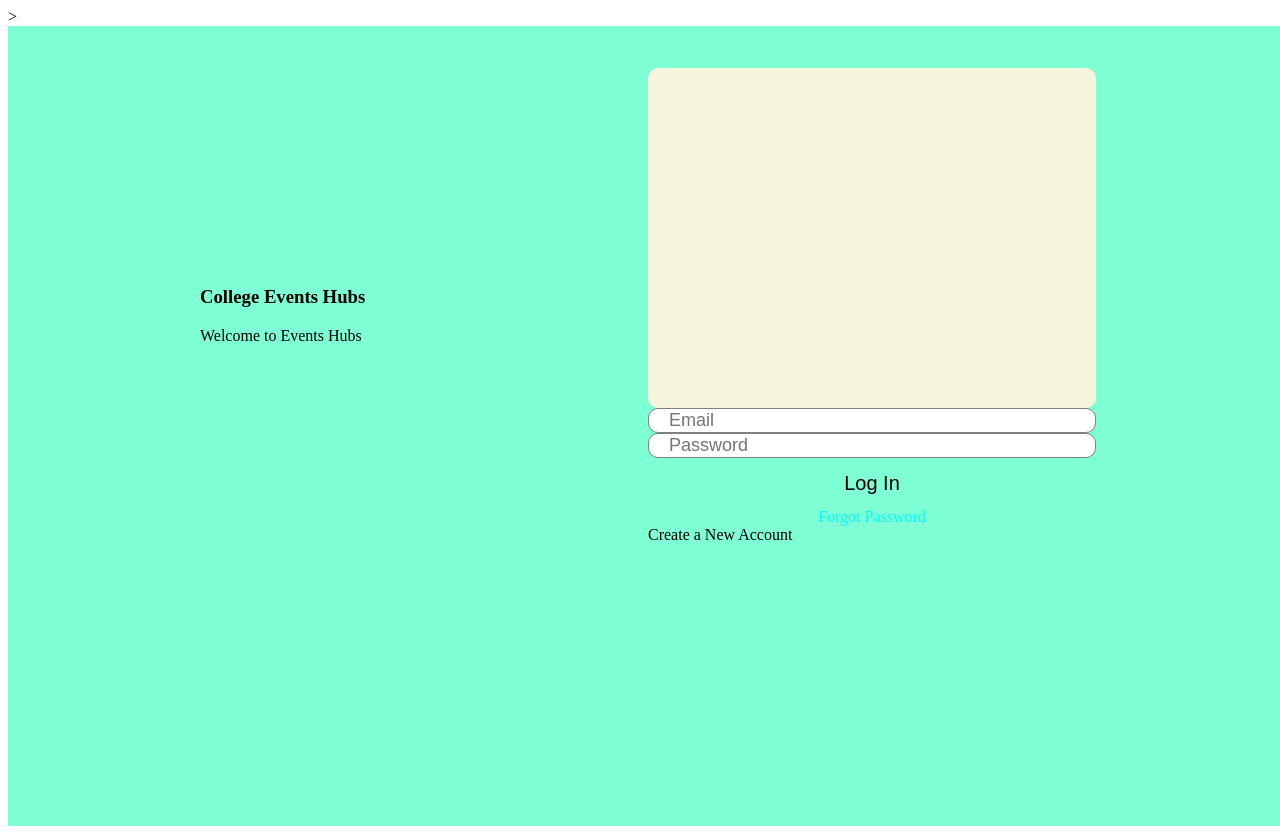
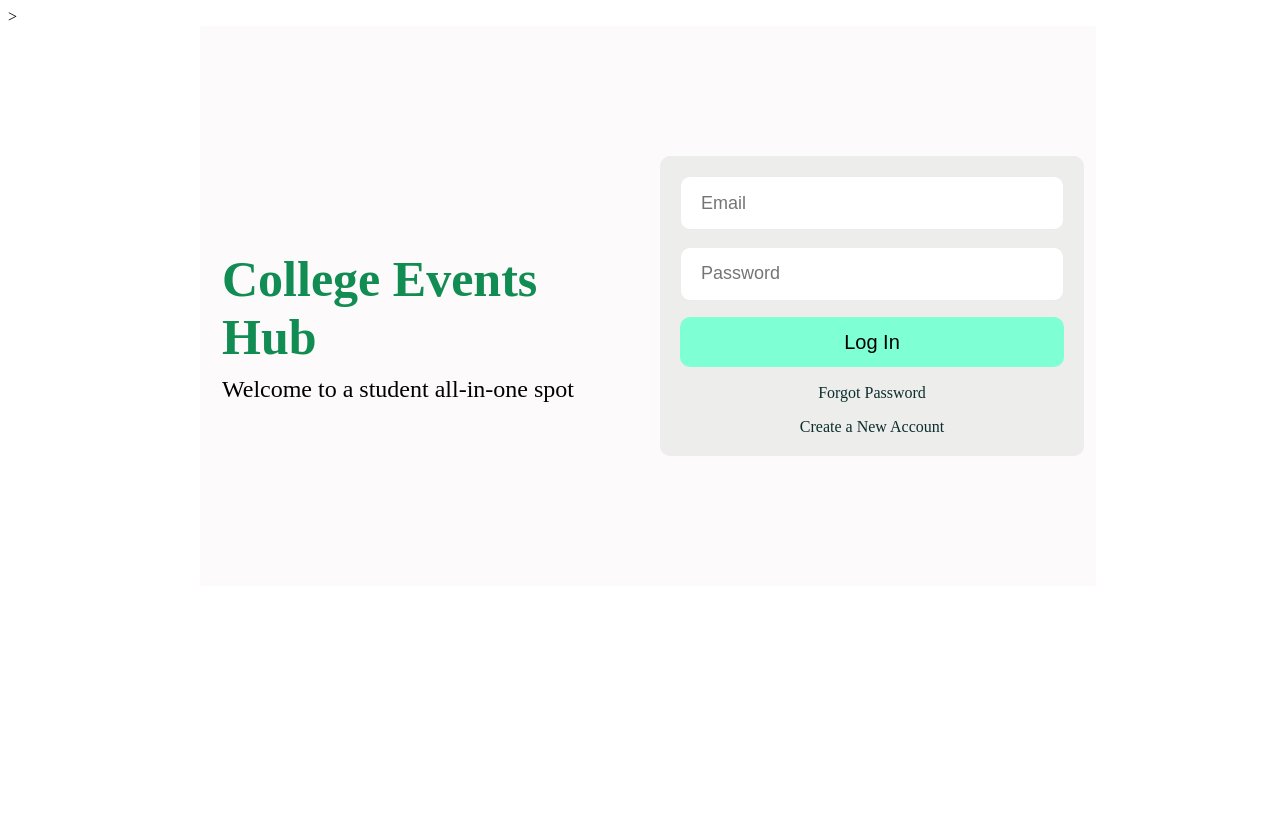
Before and after one commit to Nan227/collegeEventsHubs, a React (Create React App) app: page / in a window 1280 px wide. Built offline with nearby package versions, Linux system fonts and the light colour scheme.

Commit message:
Login page is working but show error?

```diff
--- a/src/App.js
+++ b/src/App.js
@@ -3,9 +3,8 @@ import Profile from './pages/profile/Profile';
 import Login from './pages/login/Login';
 
 function App() {
-  return (
-  <Login/>
-  )
+  return (<Login/>)
+
 }
 
 export default App;
--- a/src/components/topbar/Topbar.js
+++ b/src/components/topbar/Topbar.js
@@ -4,7 +4,7 @@ export default function Topbar(){
   return(
     <div className = "topbarContainer">
       <div className = "topbarLeft">
-        <span className ="logo">College Events Hubs</span>
+        <span className ="logo">College Events Hub</span>
       </div>
       < div className = "topbarCenter">
       <div className = "searchbar">
--- a/src/pages/login/Login.jsx
+++ b/src/pages/login/Login.jsx
@@ -5,18 +5,18 @@ export default function login() {
     <div className = "login">
        <div className = "loginWrapper">
           <div className = "loginLeft">
-            <h3 className = "loginLogo"> College Events Hubs </h3>
-            <span className=" loginDesc">Welcome to Events Hubs </span>
+            <h2 className = "loginLogo"> College Events Hub </h2>
+            <span className=" loginDesc">Welcome to a  student all-in-one spot</span>
 
           </div>
           <div className = "loginRight">
-          <div className = "loginBox"></div>
+            < div className = "loginBox">
             <input placeholder="Email" className="loginInput"/>
             <input placeholder="Password" className="loginInput"/>
             <button className ="loginButton">Log In</button>
             <span className ="loginForgot">Forgot Password</span>
             <span className ="loginRegister">Create a New Account</span>
-
+            </div>
           </div>
        </div>
     </div>
--- a/src/pages/login/login.css
+++ b/src/pages/login/login.css
@@ -1,7 +1,7 @@
 .login{
   width: 100vw;
   height: 100vh;
-  background-color: aquamarine;
+  background-color: white;
   display:flex;
   justify-content: center;
 }
@@ -9,27 +9,33 @@
   width: 70%;
   height: 70%;
   display:flex;
+  background-color: rgb(252, 250, 250);
 }
 .loginLeft, .loginRight{
   flex: 1;
   display:flex;
   flex-direction: column;
   justify-content: center;
+  padding: 12px;
 }
-.liginLogo{
-  font-size: 60px;
+.loginLogo{
+  font-size: 50px;
   font-weight: 800;
   color: rgb(17, 140, 82);
+  margin-left: 10px;
   margin-bottom: 10px;
+  justify-content: center;
 
 }
-.loginDese{
+.loginDesc{
   font-size: 24px;
+  margin-left: 10px;
+  justify-content: center;
 }
 .loginBox{
-  height: 300px;
+  height: 260px;
   padding: 20px;
-  background-color: beige;
+  background-color: rgb(237, 237, 235);
   border-radius: 10px;
   display: flex;
   flex-direction: column;
@@ -37,9 +43,9 @@
 
 }
 .loginInput{
-  height: 50p;
+  height: 50px;
   border-radius: 10px;
-  border: 1px solid gray;
+  border: 1px solid rgb(237, 236, 236);
   font-size: 18px;
   padding-left: 20px;
 }
@@ -56,7 +62,8 @@
   font-weight: 500;
   cursor: pointer;
 }
-.loginForgot{
+.loginForgot, .loginRegister{
   text-align: center;
-  color: aqua;
+  color: rgb(12, 45, 45);
+  cursor: pointer;
 }
```
